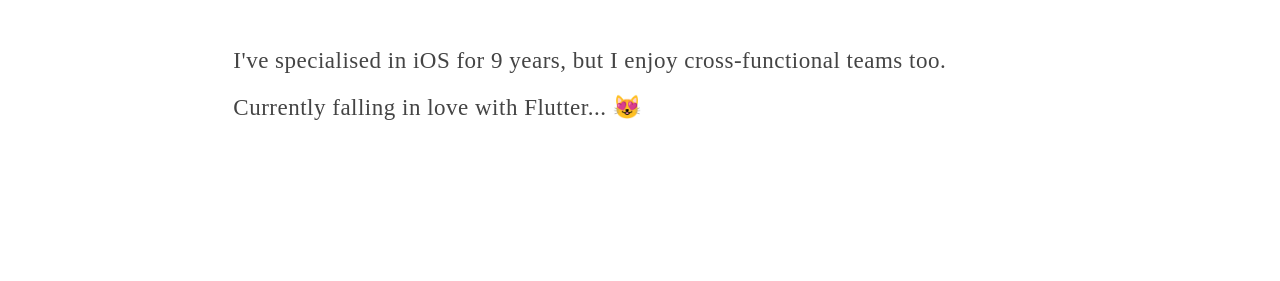
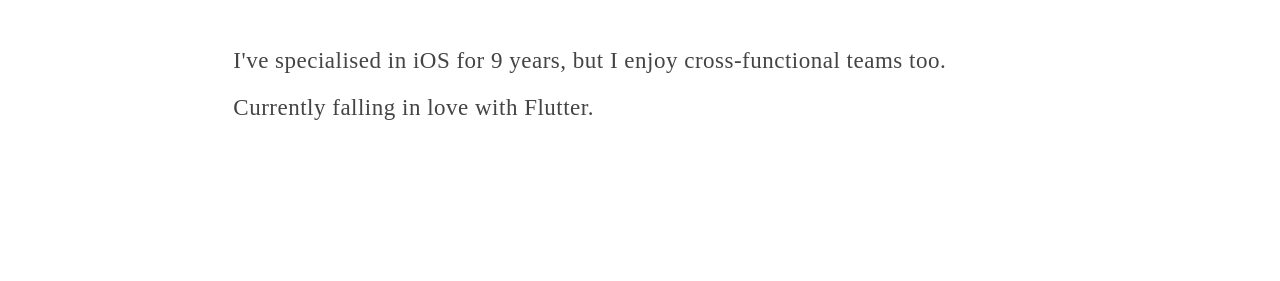
Before and after one commit to p-morris/p-morris.github.io, a Jekyll site: the page built from index.html, in a window 1280 px wide. Shown: the part 425-706 px from the top of the page. Built offline with Jekyll 4.4.1, drawn with Linux system fonts in a browser that asks for light colours; nearby versions of some CDN libraries; some web fonts are replaced; the list of posts is cut into pages by our own code.

Commit message:
modified copy

```diff
--- a/index.html
+++ b/index.html
@@ -27,4 +27,4 @@
 <p>I ❤️ <span style="text-decoration: underline;">testable</span> code, that is easy to build upon.</p>
 <div class="padd"></div>
 <p class="ps">I've specialised in iOS for 9 years, but I enjoy cross-functional teams too.</p>
-<p class="ps">Currently falling in love with Flutter... 😻</p>
+<p class="ps">Currently falling in love with Flutter.</p>
```
